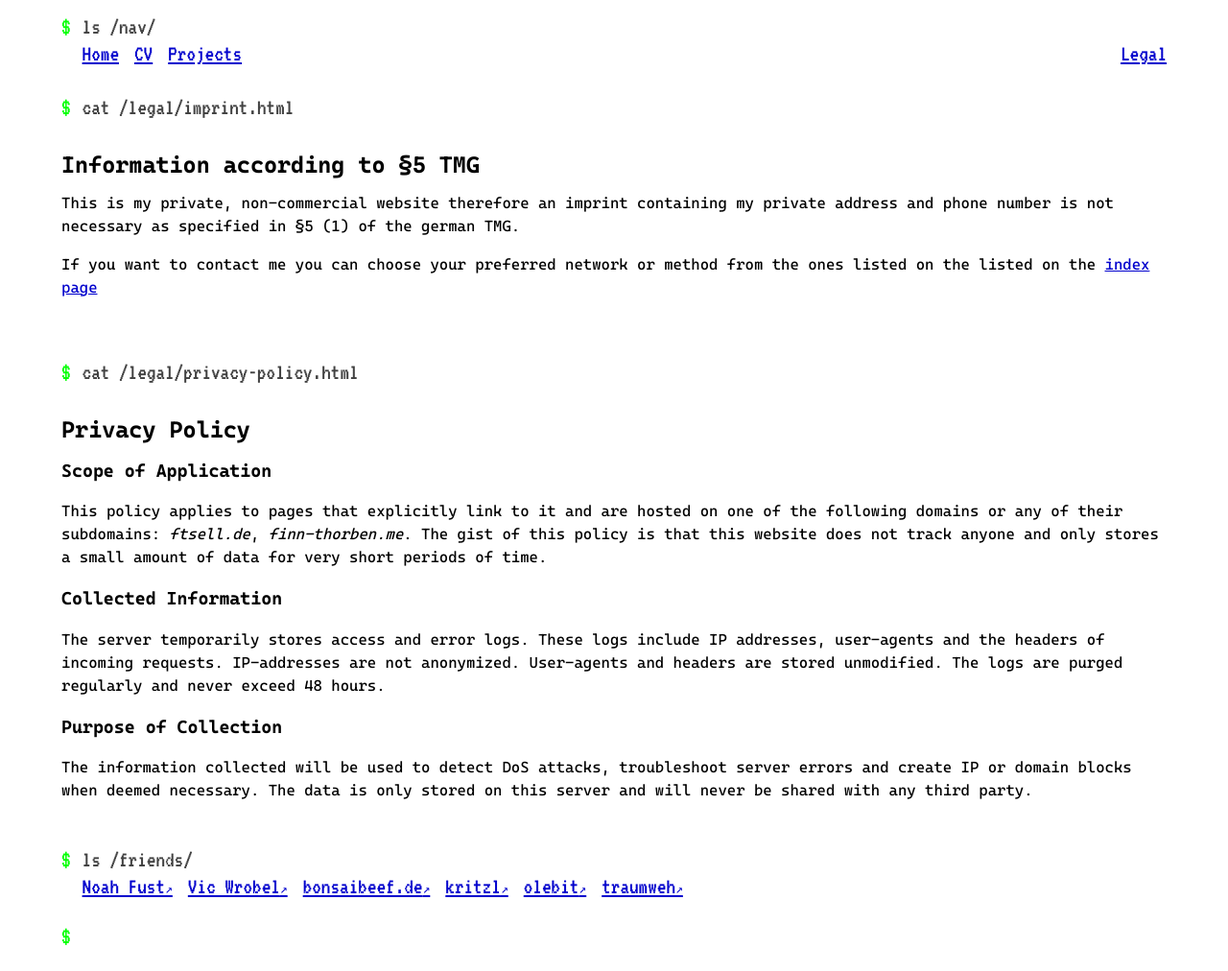
After one commit to lilioid/homepage, a FastAPI app: page /legal.html in a window 1280 px wide. The commit adds this page. Shown: the whole page at 96% size. Run offline with FastAPI, Linux system fonts and the light colour scheme; parts of the project's set-up code (start-up, migrations or seed data) failed here and were passed over.

Commit message:
add legal document with imprint and privacy policy

```diff
--- a/src/homepage/templates/base.html
+++ b/src/homepage/templates/base.html
@@ -28,12 +28,14 @@
         <nav>
             <div class="shell command">
                 <div>$</div>
-                <div>
+                <div style="width: 100%">
                     <span>ls /nav/</span>
                     <ul class="centered-list">
                         <li><a href="/index.html">Home</a></li>
                         <li><a href="/cv.html">CV</a></li>
                         <li><a href="/projects.html">Projects</a></li>
+                        <li role="separator" style="flex-grow: 1"></li>
+                        <li><a href="/legal.html">Legal</a></li>
                     </ul>
                 </div>
             </div>
--- /dev/null
+++ b/src/homepage/templates/views/legal.html
@@ -0,0 +1,61 @@
+{% extends "base.html" %}
+
+{% block html_head_extra %}
+    <meta name="description"
+          content="Legal documents regarding this website and all services hosted under my domain. Includes Imprint and Privacy Policy.">
+{% endblock %}
+
+{% block main %}
+    <main>
+        <section id="imprint">
+            <div class="shell command">
+                <div>$</div>
+                <div>
+                    <span>cat /legal/imprint.html</span>
+                </div>
+            </div>
+
+            <h2>Information according to §5 TMG</h2>
+            <p>
+                This is my private, non-commercial website therefore an imprint containing my private address
+                and phone number is not necessary as specified in §5 (1) of the german TMG.
+            </p>
+            <p>
+                If you want to contact me you can choose your preferred network or method from the ones listed on the
+                listed on the <a href="/index.html#contact">index page</a>
+            </p>
+        </section>
+
+        <section id="privacy-policy">
+            <div class="shell command" style="margin-top: 64px">
+                <div>$</div>
+                <div>
+                    <span>cat /legal/privacy-policy.html</span>
+                </div>
+            </div>
+
+            <h2>Privacy Policy</h2>
+
+            <h3>Scope of Application</h3>
+            <p>
+                This policy applies to pages that explicitly link to it and are hosted on one of the following domains or any of their subdomains: <i>ftsell.de</i>, <i>finn-thorben.me</i>.
+                The gist of this policy is that this website does not track anyone and only stores a small amount of data for very short periods of time.
+            </p>
+
+            <h3>Collected Information</h3>
+            <p>
+                The server temporarily stores access and error logs.
+                These logs include IP addresses, user-agents and the headers of incoming requests.
+                IP-addresses are not anonymized.
+                User-agents and headers are stored unmodified.
+                The logs are purged regularly and never exceed 48 hours.
+            </p>
+
+            <h3>Purpose of Collection</h3>
+            <p>
+                The information collected will be used to detect DoS attacks, troubleshoot server errors and create IP or domain blocks when deemed necessary.
+                The data is only stored on this server and will never be shared with any third party.
+            </p>
+        </section>
+    </main>
+{% endblock %}
--- a/src/homepage/views.py
+++ b/src/homepage/views.py
@@ -29,3 +29,8 @@ async def pixelflut(request: Request) -> HTMLResponse:
 @router.get("/cv.html", tags=["site"])
 async def cv(request: Request) -> HTMLResponse:
     return templates.TemplateResponse(request, name="views/cv.html")
+
+
+@router.get("/legal.html", tags=["site"])
+async def legal(request: Request) -> HTMLResponse:
+    return templates.TemplateResponse(request, name="views/legal.html")
```
